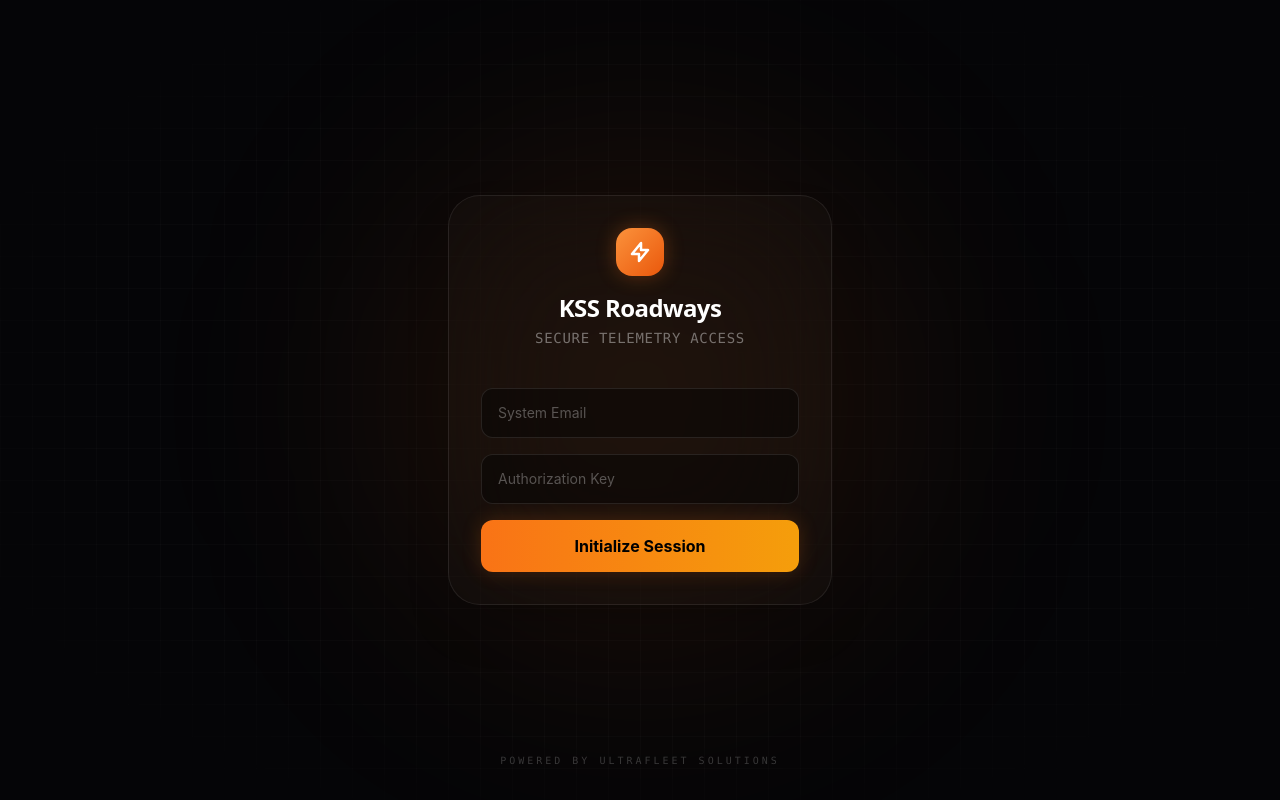
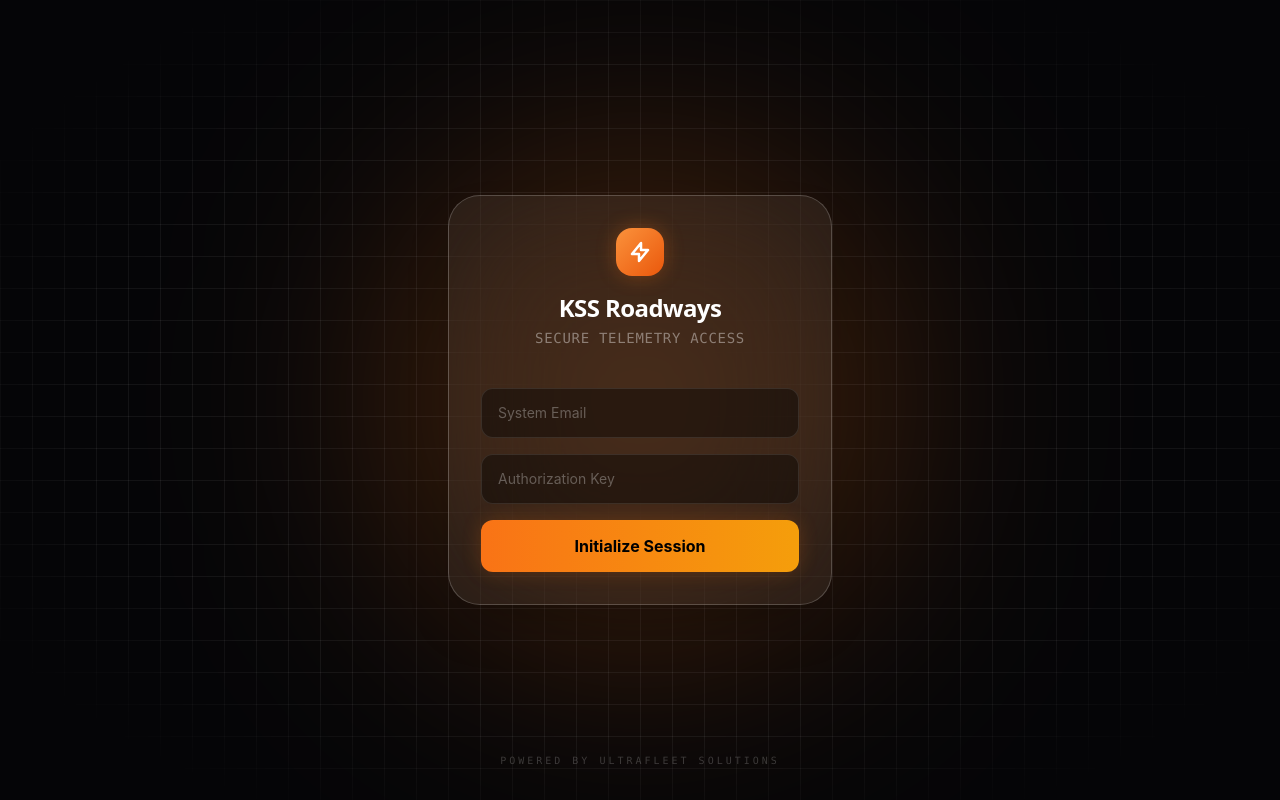
Before and after one commit to Poovin10/kss-roadways-erp, a Next.js app: page /auth/login in a window 1280 px wide. Built offline with nearby package versions, Linux system fonts and the light colour scheme.

Commit message:
UI: Apply global Liquidglass telemetry theme, boost vibrancy, and integrate new LogoutButton

```diff
--- a/app/auth/login/page.tsx
+++ b/app/auth/login/page.tsx
@@ -34,13 +34,13 @@ export default function LoginPage() {
   return (
     <div className="min-h-screen bg-[#050507] flex flex-col justify-center items-center relative overflow-hidden font-sans">
       {/* Telemetry Grid Background */}
-      <div className="absolute inset-0 bg-[linear-gradient(rgba(255,255,255,0.02)_1px,transparent_1px),linear-gradient(90deg,rgba(255,255,255,0.02)_1px,transparent_1px)] bg-[size:32px_32px] [mask-image:radial-gradient(ellipse_60%_60%_at_50%_50%,#000_70%,transparent_100%)] pointer-events-none" />
+      <div className="absolute inset-0 bg-[linear-gradient(rgba(255,255,255,0.06)_1px,transparent_1px),linear-gradient(90deg,rgba(255,255,255,0.06)_1px,transparent_1px)] bg-[size:32px_32px] [mask-image:radial-gradient(ellipse_60%_60%_at_50%_50%,#000_70%,transparent_100%)] pointer-events-none" />
 
       {/* Orange Ambient Glow */}
-      <div className="absolute top-1/2 left-1/2 -translate-x-1/2 -translate-y-1/2 w-[500px] h-[500px] bg-orange-500/10 rounded-full blur-[120px] pointer-events-none" />
+      <div className="absolute top-1/2 left-1/2 -translate-x-1/2 -translate-y-1/2 w-[500px] h-[500px] bg-orange-500/25 mix-blend-screen rounded-full blur-[120px] pointer-events-none" />
 
       {/* Liquidglass Panel */}
-      <div className="w-full max-w-sm mx-auto p-8 rounded-[32px] bg-white/[0.02] backdrop-blur-3xl border border-white/[0.08] shadow-2xl relative z-10">
+      <div className="w-full max-w-sm mx-auto p-8 rounded-[32px] bg-white/[0.06] backdrop-blur-3xl border border-white/[0.2] shadow-2xl relative z-10">
         <div className="mb-10 text-center">
           <div className="w-12 h-12 rounded-2xl bg-gradient-to-br from-orange-400 to-orange-600 mx-auto flex items-center justify-center shadow-[0_0_20px_rgba(249,115,22,0.3)] mb-4">
             <svg className="w-6 h-6 text-white" fill="none" stroke="currentColor" viewBox="0 0 24 24">
--- a/components/dashboard.tsx
+++ b/components/dashboard.tsx
@@ -2,6 +2,7 @@
 import TelemetryHUD from "./TelemetryHUD";
 
 import { useState, useEffect } from "react";
+import { LogoutButton } from "@/components/LogoutButton";
 import { useRouter } from "next/navigation";
 import { createClient } from "@/lib/supabase/client";
 
@@ -146,7 +147,12 @@ export default function Dashboard() {
 
  if (isDriverRoute) {
  return (
- <div className="min-h-screen bg-[#030407] py-6 px-4">
+ <div className="min-h-screen bg-[#050507] text-white relative font-sans">
+      {/* Global Telemetry Grid */}
+      <div className="fixed inset-0 bg-[linear-gradient(rgba(255,255,255,0.04)_1px,transparent_1px),linear-gradient(90deg,rgba(255,255,255,0.04)_1px,transparent_1px)] bg-[size:32px_32px] [mask-image:radial-gradient(ellipse_80%_100%_at_50%_0%,#000_70%,transparent_100%)] pointer-events-none z-0" />
+      {/* Ambient Orange Glow */}
+      <div className="fixed top-[-150px] left-1/2 -translate-x-1/2 w-[900px] h-[500px] bg-orange-500/20 rounded-full blur-[150px] pointer-events-none z-0 mix-blend-screen" />
+
  <div className="max-w-md mx-auto mb-6 text-center">
  <h1 className="text-xl font-semibold tracking-tighter text-white">KSS Roadways</h1>
  <p className="text-[10px] text-[#FF5A00]  tracking-normal font-semibold">Driver Highway Portal</p>
```
